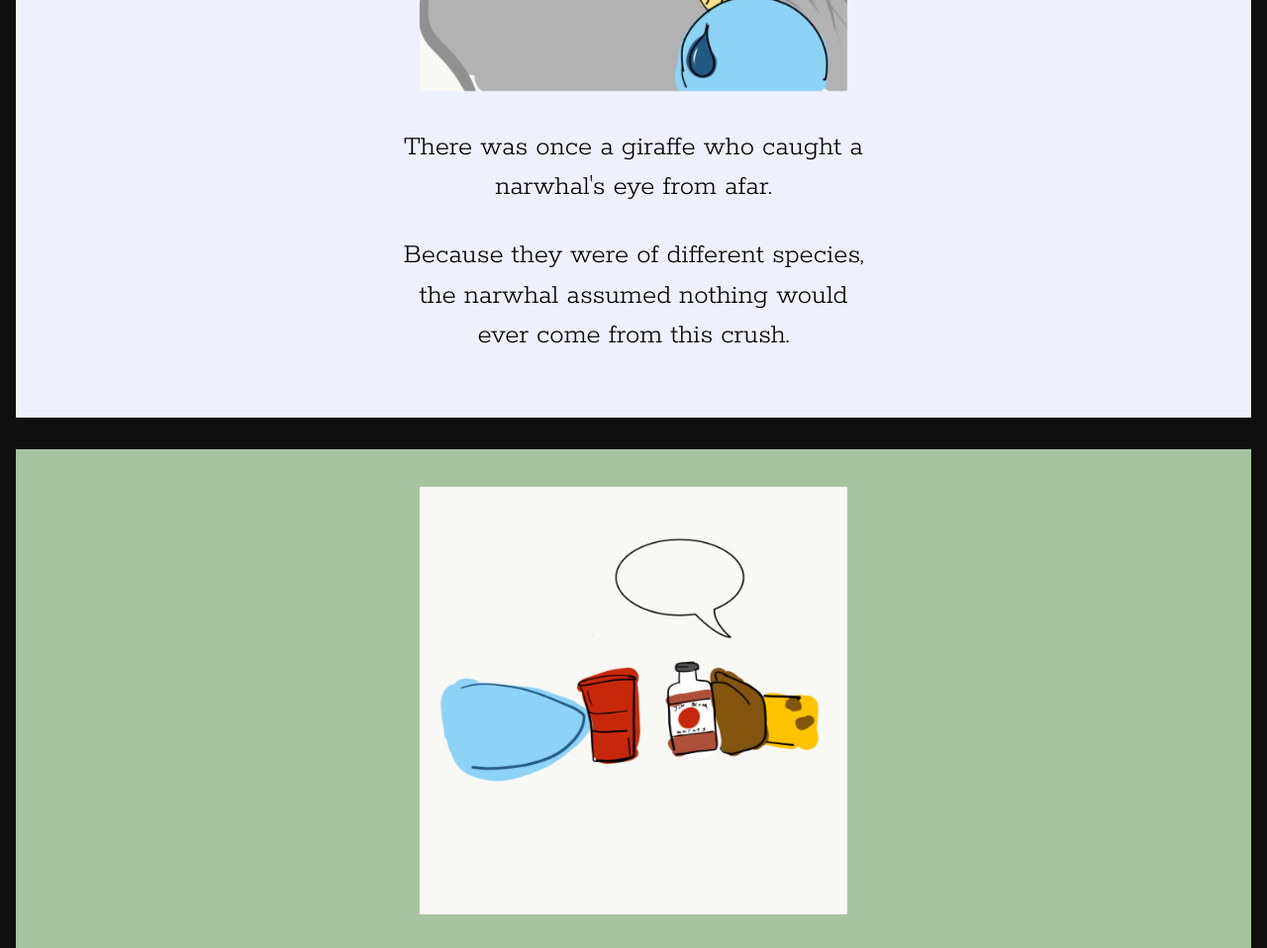
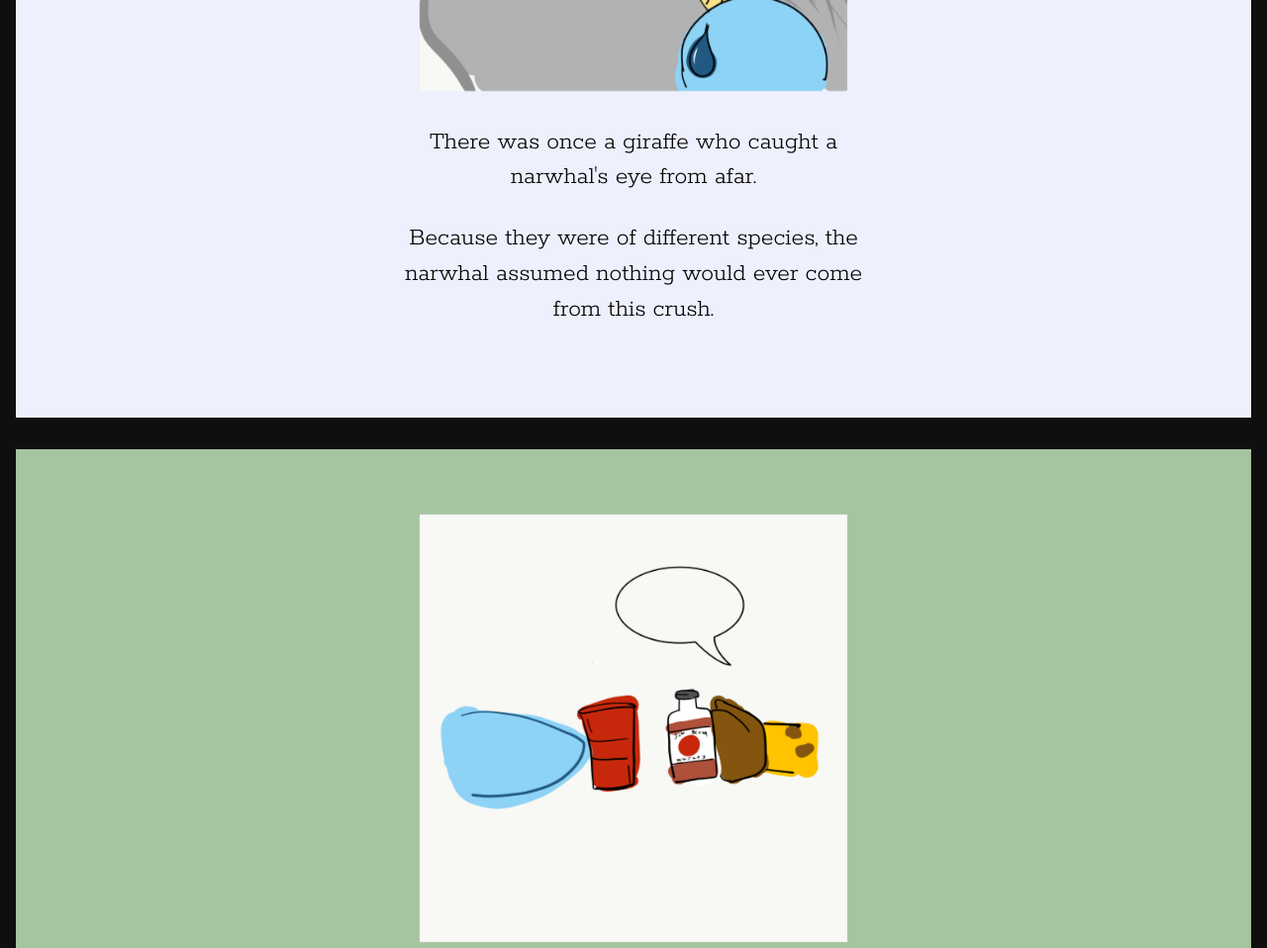
Before and after one commit to narwhalandgiraffe/narwhalandgiraffe.github.io, a plain HTML site: page index.html in a window 1280 px wide. Shown: the part 1180-2138 px from the top of the page at 99% size. Drawn offline with nearby package versions, Linux system fonts and the light colour scheme.

Commit message:
new p size

```diff
--- a/css/style.css
+++ b/css/style.css
@@ -50,7 +50,7 @@ font-weight:normal;
 font-size:3.5em;
 text-align:center;
 }
-p { font-size:1.7em; font-size:2.25vw; line-height:1.4; margin:1em auto;}
+p { font-size:1.5em; font-size:2vw; line-height:1.4; margin:1em auto;}
 
 .cover{background: #f2eee2;}
 .p1 {background: #eef0fd;}
```
